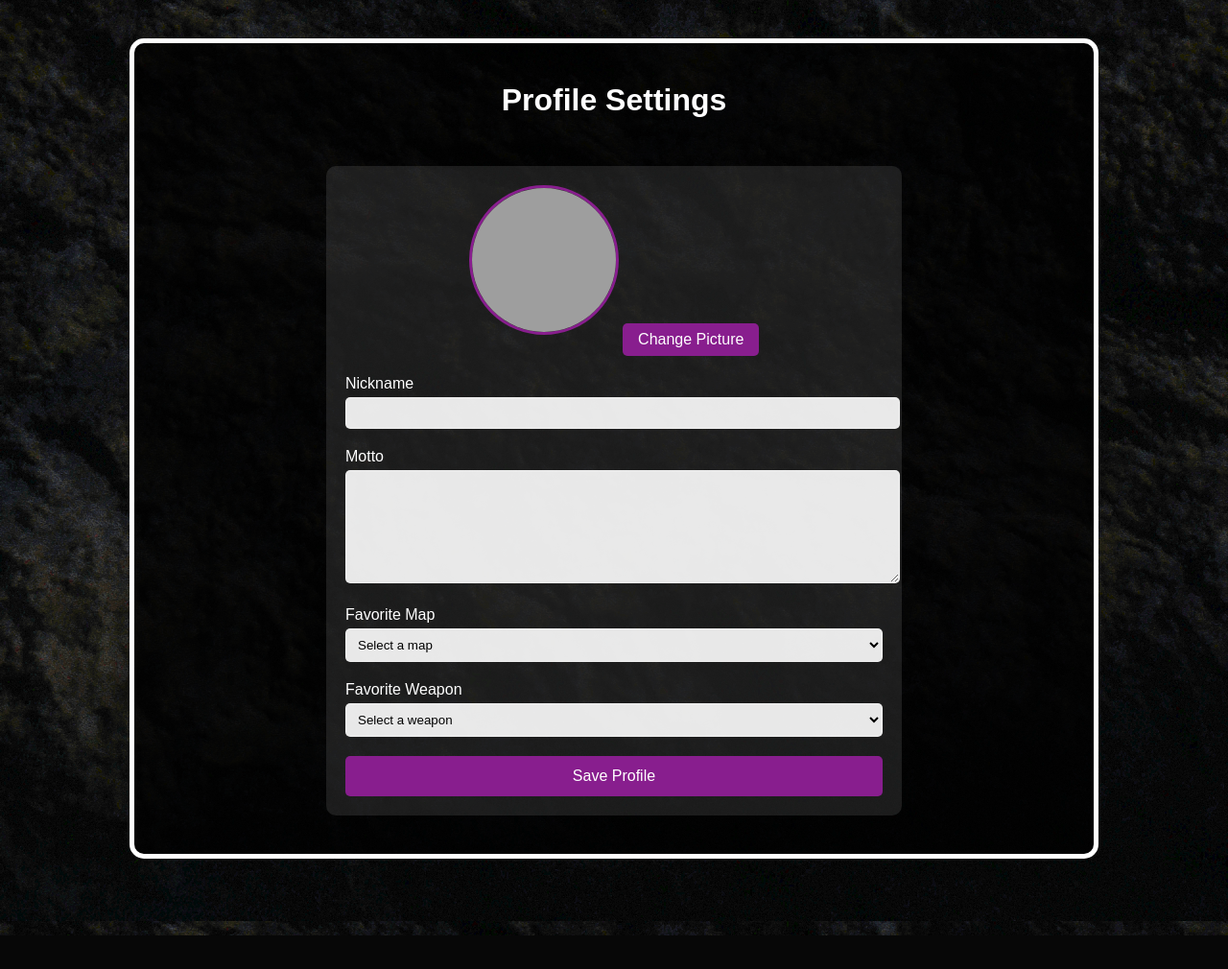
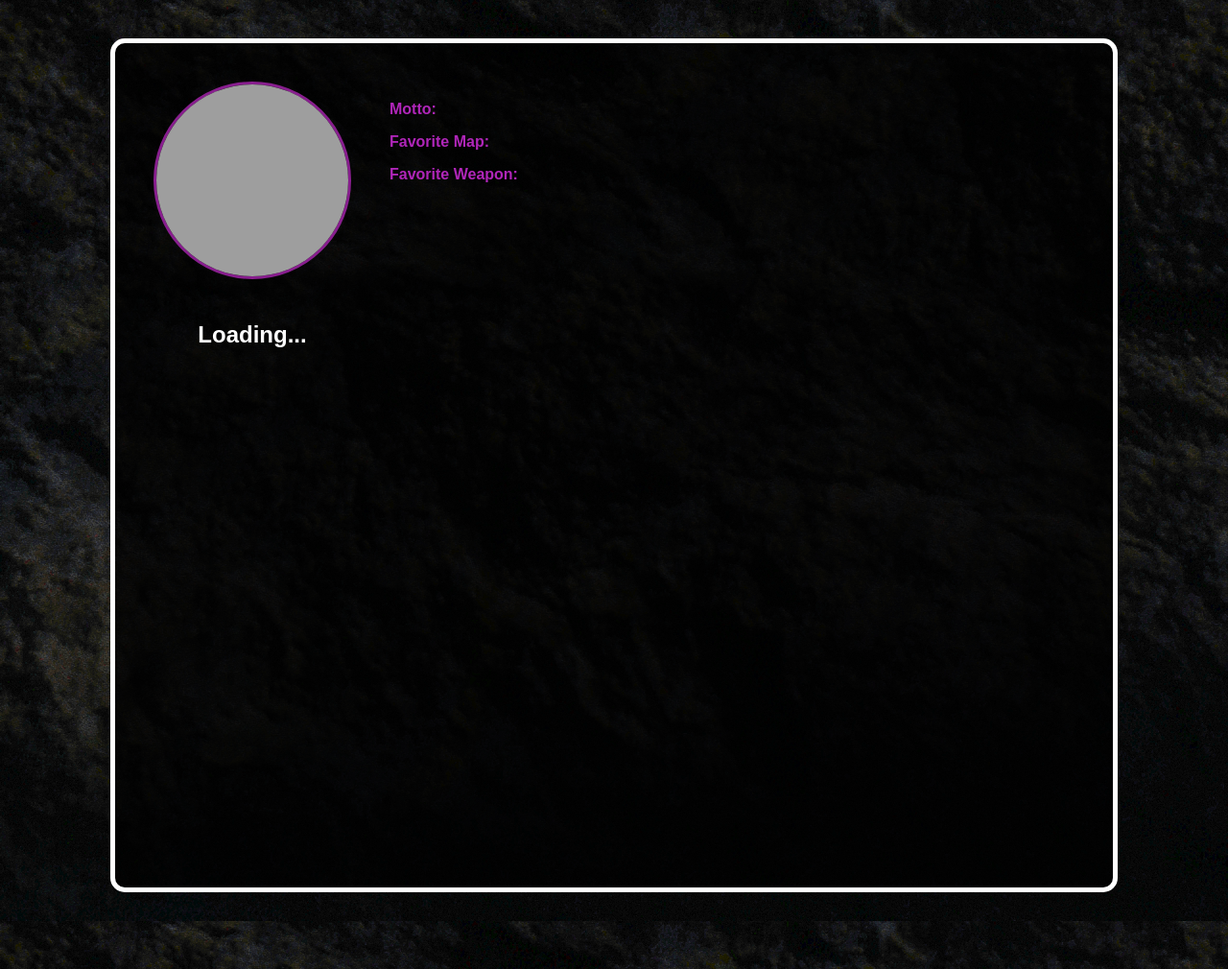
Before and after one commit to CodeOrangelt/RDL-D1-Ladder, a PHP site: page /profile.html in a window 1280 px wide. Shown: the whole page at 96% size. Before the commit the page ends 975 px from the top, so only its background shows below. Run offline with PHP 8.4, Linux system fonts and the light colour scheme; some libraries are stand-ins or nearby versions; grey boxes are pictures that could not be loaded.

Commit message:
Code for unique profiles per agent + CSS + Clickable names on ladder > profiles.

```diff
--- a/profile-style.css
+++ b/profile-style.css
@@ -5,7 +5,7 @@
     margin: 0 auto;
     border-radius: 15px;
     width: 75%;
-    padding: 20px;
+    padding: 40px;
     min-height: 800px;
     overflow: hidden;
 }
@@ -28,11 +28,11 @@
 }
 
 #profile-preview {
-    width: 150px;
-    height: 150px;
+    width: 200px;
+    height: 200px;
     border-radius: 50%;
     object-fit: cover;
-    margin-bottom: 10px;
+    margin-bottom: 20px;
     border: 3px solid #881e8e;
 }
 
@@ -101,3 +101,60 @@ h1 {
     text-align: center;
     margin-bottom: 30px;
 }
+
+.profile-content {
+    display: grid;
+    grid-template-columns: auto 1fr;
+    gap: 40px;
+    color: white;
+}
+
+.profile-left {
+    text-align: center;
+}
+
+.profile-info {
+    margin-top: 20px;
+}
+
+.profile-info h2 {
+    color: white;
+    margin-bottom: 10px;
+}
+
+.info-item {
+    margin-bottom: 15px;
+}
+
+.info-label {
+    color: #b026b9;
+    font-weight: bold;
+}
+
+.edit-btn {
+    background-color: #881e8e;
+    color: white;
+    padding: 8px 16px;
+    border-radius: 5px;
+    cursor: pointer;
+    border: none;
+    margin-top: 20px;
+    transition: background-color 0.3s;
+}
+
+.edit-btn:hover {
+    background-color: #b026b9;
+}
+
+/* Only show these elements when editing */
+.edit-mode {
+    display: none;
+}
+
+.editing .edit-mode {
+    display: block;
+}
+
+.editing .view-mode {
+    display: none;
+}
--- /dev/null
+++ b/profile-viewer.js
@@ -0,0 +1,62 @@
+
+import { initializeApp } from "https://www.gstatic.com/firebasejs/10.8.0/firebase-app.js";
+import { getAuth, onAuthStateChanged } from "https://www.gstatic.com/firebasejs/10.8.0/firebase-auth.js";
+import { getFirestore, doc, getDoc } from "https://www.gstatic.com/firebasejs/10.8.0/firebase-firestore.js";
+import { firebaseConfig } from './firebase-config.js';
+
+const app = initializeApp(firebaseConfig);
+const auth = getAuth(app);
+const db = getFirestore(app);
+
+class ProfileViewer {
+    constructor() {
+        this.loadProfile();
+    }
+
+    async loadProfile() {
+        // Get userId from URL parameter
+        const urlParams = new URLSearchParams(window.location.search);
+        const userId = urlParams.get('id');
+
+        if (!userId) {
+            window.location.href = 'index.html';
+            return;
+        }
+
+        try {
+            const profileDoc = await getDoc(doc(db, 'profiles', userId));
+            if (profileDoc.exists()) {
+                const data = profileDoc.data();
+                this.displayProfile(data);
+            } else {
+                this.showError('Profile not found');
+            }
+        } catch (error) {
+            console.error('Error loading profile:', error);
+            this.showError('Error loading profile');
+        }
+    }
+
+    displayProfile(data) {
+        document.getElementById('profile-preview').src = data.pfpUrl || 'default-avatar.png';
+        document.getElementById('nickname').textContent = data.nickname || 'Anonymous';
+        document.getElementById('motto').textContent = data.motto || '';
+        document.getElementById('favorite-map').textContent = data.favoriteMap || 'Not specified';
+        document.getElementById('favorite-weapon').textContent = data.favoriteWeapon || 'Not specified';
+
+        // Show edit button only if viewing own profile
+        const currentUser = auth.currentUser;
+        if (currentUser && currentUser.uid === userId) {
+            document.getElementById('edit-profile').style.display = 'block';
+        }
+    }
+
+    showError(message) {
+        const container = document.querySelector('.container');
+        container.innerHTML = `<div class="error-message">${message}</div>`;
+    }
+}
+
+document.addEventListener('DOMContentLoaded', () => {
+    new ProfileViewer();
+});
--- a/profile.html
+++ b/profile.html
@@ -13,54 +13,31 @@
     <div id="nav-placeholder"></div>
     <main>
         <div class="container">
-            <h1>Profile Settings</h1>
-            <form id="profile-form" class="profile-form">
-                <div class="profile-section">
-                    <div class="pfp-container">
-                        <img id="profile-preview" src="default-avatar.png" alt="Profile Picture">
-                        <input type="file" id="pfp-upload" accept="image/*">
-                        <label for="pfp-upload" class="upload-btn">Change Picture</label>
+            <div class="profile-content">
+                <div class="profile-left">
+                    <img id="profile-preview" src="default-avatar.png" alt="Profile Picture">
+                    <h2 id="nickname">Loading...</h2>
+                </div>
+                <div class="profile-info">
+                    <div class="info-item">
+                        <span class="info-label">Motto:</span>
+                        <p id="motto"></p>
                     </div>
-
-                    <div class="form-group">
-                        <label for="nickname">Nickname</label>
-                        <input type="text" id="nickname" name="nickname" maxlength="20" required>
+                    <div class="info-item">
+                        <span class="info-label">Favorite Map:</span>
+                        <p id="favorite-map"></p>
                     </div>
-
-                    <div class="form-group">
-                        <label for="motto">Motto</label>
-                        <textarea id="motto" name="motto" maxlength="100"></textarea>
+                    <div class="info-item">
+                        <span class="info-label">Favorite Weapon:</span>
+                        <p id="favorite-weapon"></p>
                     </div>
-
-                    <div class="form-group">
-                        <label for="favorite-map">Favorite Map</label>
-                        <select id="favorite-map" name="favorite-map">
-                            <option value="">Select a map</option>
-                            <option value="Containment">Containment</option>
-                            <option value="The Hive">The Hive</option>
-                            <option value="Warehouse">Warehouse</option>
-                            <!-- Add more maps as needed -->
-                        </select>
-                    </div>
-
-                    <div class="form-group">
-                        <label for="favorite-weapon">Favorite Weapon</label>
-                        <select id="favorite-weapon" name="favorite-weapon">
-                            <option value="">Select a weapon</option>
-                            <option value="Assault Rifle">Assault Rifle</option>
-                            <option value="Shotgun">Shotgun</option>
-                            <option value="Sniper">Sniper</option>
-                            <!-- Add more weapons as needed -->
-                        </select>
-                    </div>
-
-                    <button type="submit" class="save-btn">Save Profile</button>
+                    <button id="edit-profile" class="edit-btn" style="display: none;">Edit Profile</button>
                 </div>
-            </form>
+            </div>
         </div>
     </main>
     <div id="footer-placeholder"></div>
 
-    <script type="module" src="profile.js"></script>
+    <script type="module" src="profile-viewer.js"></script>
 </body>
 </html>
```
Also changed, not shown: ladder.js (+43 -13 lines).
